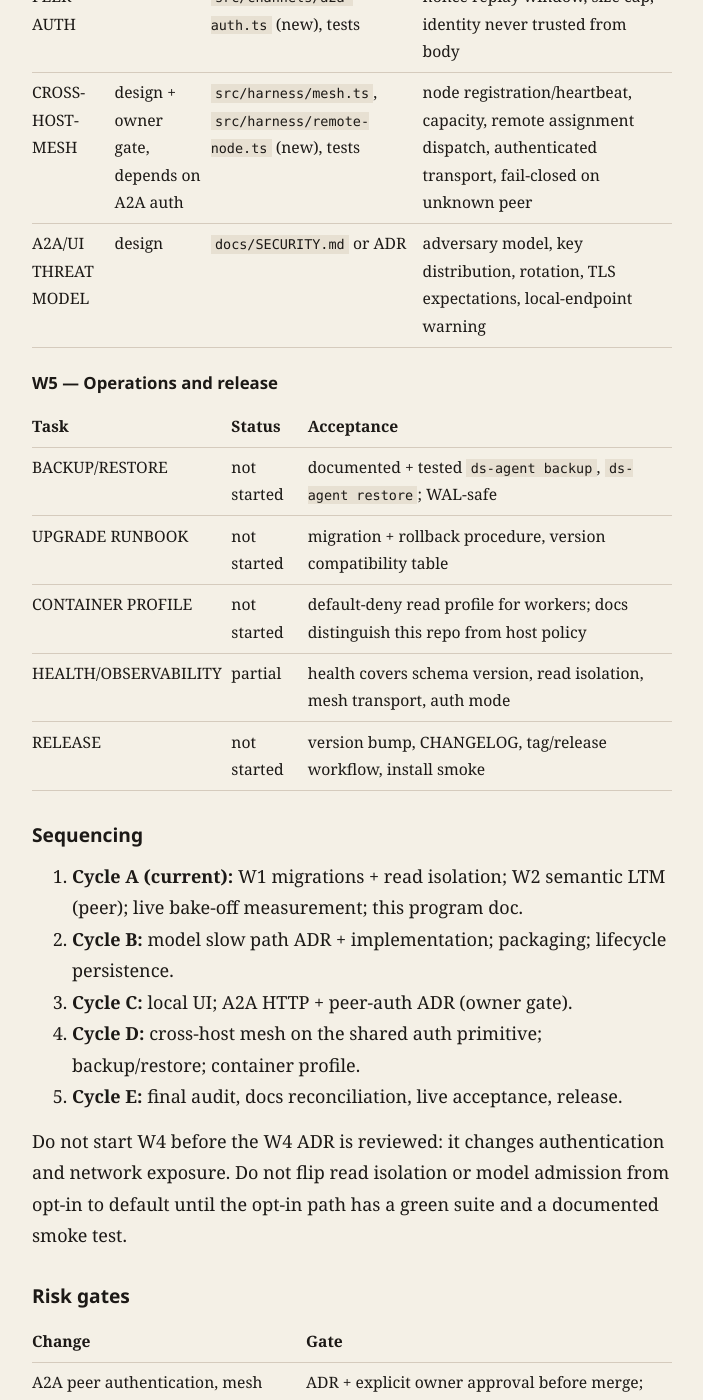
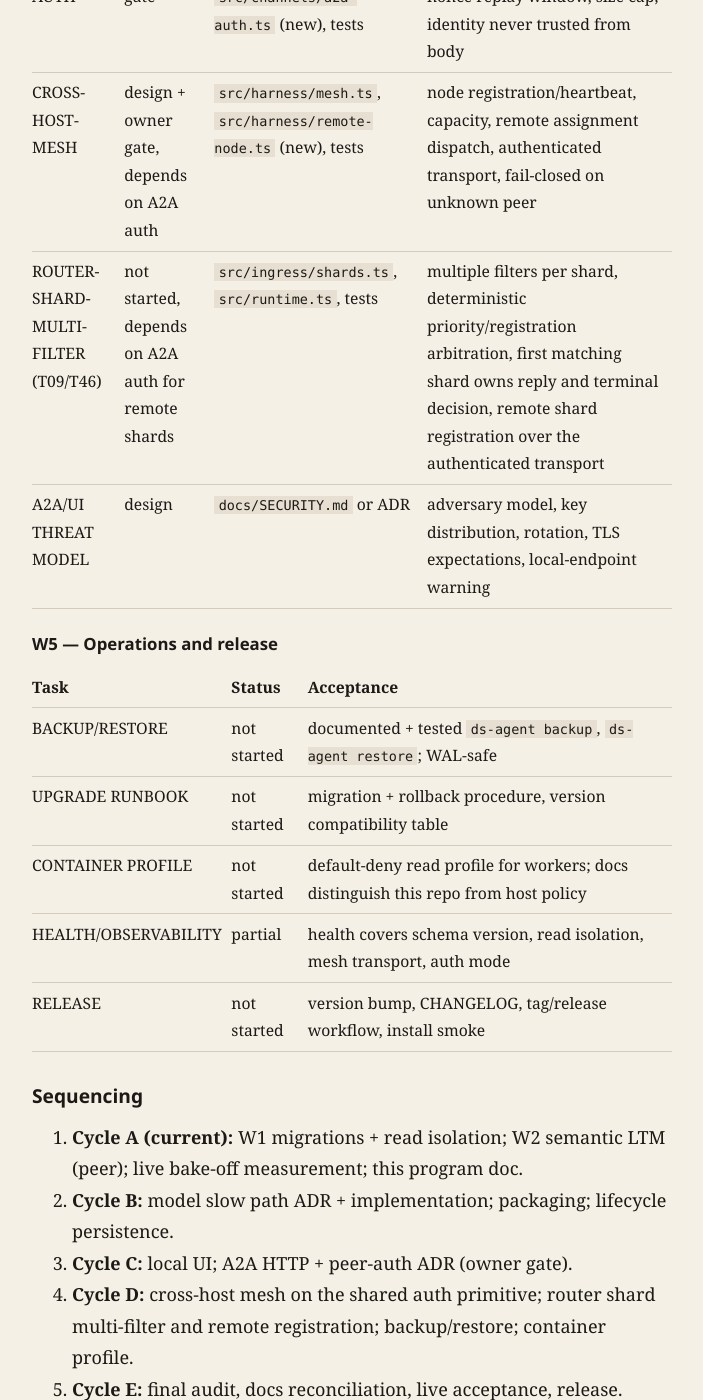
Before and after one commit to LofiSu/deepseek-super-agent, a Jekyll site: the page built from docs/PRODUCTION_PROGRAM.md, in a window 1280 px wide and 1400 px high, scrolled down 3366 px. Shown: the whole window, without its empty margins (288-991 px from the left). Built offline with Jekyll 4.4.1, drawn with Linux system fonts in a browser that asks for light colours; our own code applies the rules of GitHub Pages for plain Markdown files; some of the changed text lies outside the part shown.

Commit message:
[SUPER-AGENT][PRODUCTION-PROGRAM] Add the T09/T46 sharding workstream and align evidence wording

```diff
--- a/docs/PRODUCTION_PROGRAM.md
+++ b/docs/PRODUCTION_PROGRAM.md
@@ -67,6 +67,7 @@ The program is complete only when all of the following hold:
 |---|---|---|---|
 | A2A-HTTP + PEER-AUTH | design + owner gate | `src/channels/a2a-http.ts` (new), `src/channels/a2a-auth.ts` (new), tests | authenticated HTTP transport, signed envelope, timestamp + nonce replay window, size cap, identity never trusted from body |
 | CROSS-HOST-MESH | design + owner gate, depends on A2A auth | `src/harness/mesh.ts`, `src/harness/remote-node.ts` (new), tests | node registration/heartbeat, capacity, remote assignment dispatch, authenticated transport, fail-closed on unknown peer |
+| ROUTER-SHARD-MULTI-FILTER (T09/T46) | not started, depends on A2A auth for remote shards | `src/ingress/shards.ts`, `src/runtime.ts`, tests | multiple filters per shard, deterministic priority/registration arbitration, first matching shard owns reply and terminal decision, remote shard registration over the authenticated transport |
 | A2A/UI THREAT MODEL | design | `docs/SECURITY.md` or ADR | adversary model, key distribution, rotation, TLS expectations, local-endpoint warning |
 
 ### W5 — Operations and release
@@ -84,7 +85,7 @@ The program is complete only when all of the following hold:
 1. **Cycle A (current):** W1 migrations + read isolation; W2 semantic LTM (peer); live bake-off measurement; this program doc.
 2. **Cycle B:** model slow path ADR + implementation; packaging; lifecycle persistence.
 3. **Cycle C:** local UI; A2A HTTP + peer-auth ADR (owner gate).
-4. **Cycle D:** cross-host mesh on the shared auth primitive; backup/restore; container profile.
+4. **Cycle D:** cross-host mesh on the shared auth primitive; router shard multi-filter and remote registration; backup/restore; container profile.
 5. **Cycle E:** final audit, docs reconciliation, live acceptance, release.
 
 Do not start W4 before the W4 ADR is reviewed: it changes authentication and
@@ -112,10 +113,11 @@ alone.
 | STORE-MIGRATIONS | pending | — | — | — |
 | HOST-READ-ISOLATION | pending | — | — | — |
 | SEMANTIC-LTM-IMPL | peer-owned | — | — | — |
-| LIVE-BAKEOFF | #115 | — | — | local Magpie run 2026-11-04T08:44Z: dual 11 calls / 38,805 ms vs single 10 calls / 38,684 ms; `wallRatio=1.0031`; full output in `docs/BAKEOFF.md` |
+| LIVE-BAKEOFF | #115 | — | — | local Magpie run 2026-11-04T08:44Z: dual 11 calls / 38,805 ms vs single 10 calls / 38,684 ms; `wallRatio=1.0031`; summary and raw JSON appendix in `docs/BAKEOFF.md` |
 | MODEL-SLOW-PATH | not started | — | — | — |
 | LIFECYCLE-PERSISTENCE | not started | — | — | — |
 | LOCAL-UI | not started | — | — | — |
 | A2A-HTTP + PEER-AUTH | not started | — | — | owner gate |
 | CROSS-HOST-MESH | not started | — | — | owner gate |
+| ROUTER-SHARD-MULTI-FILTER (T09/T46) | not started | — | — | — |
 | PACKAGING/RELEASE | not started | — | — | — |
```
